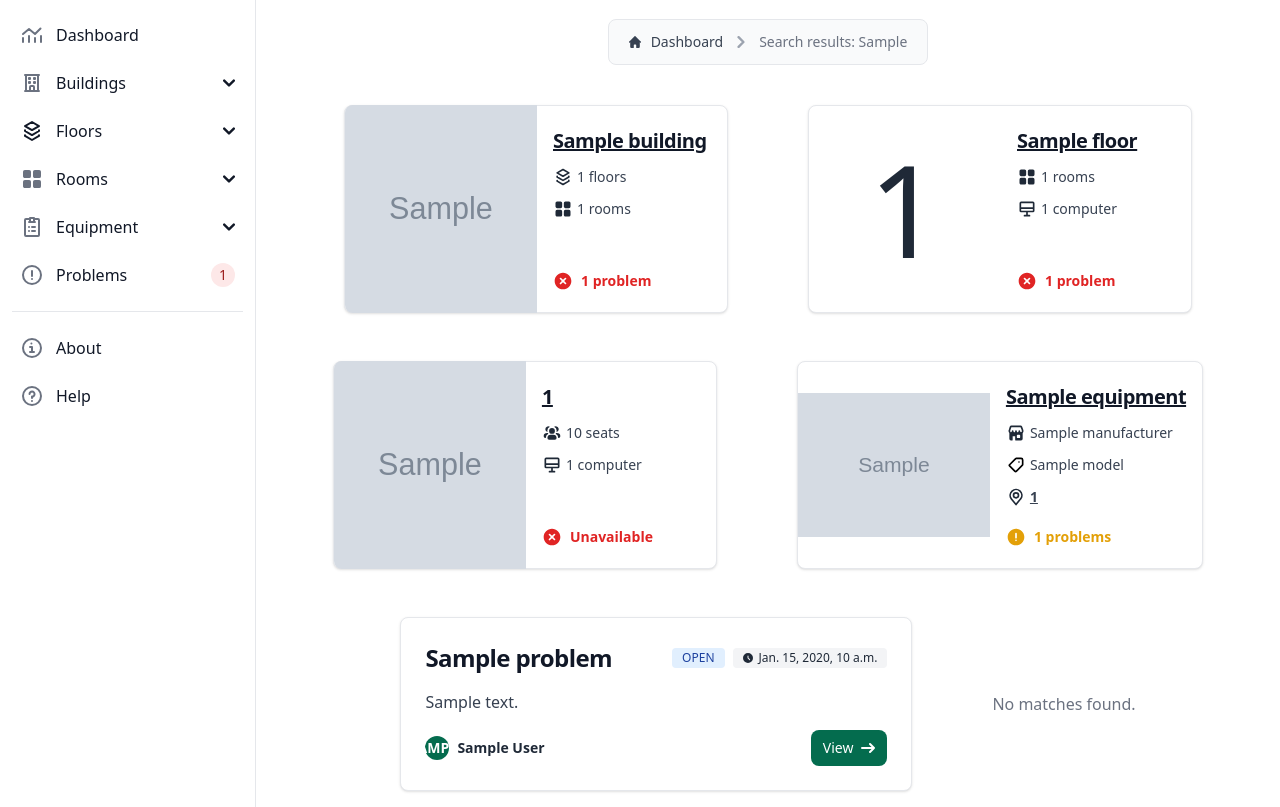
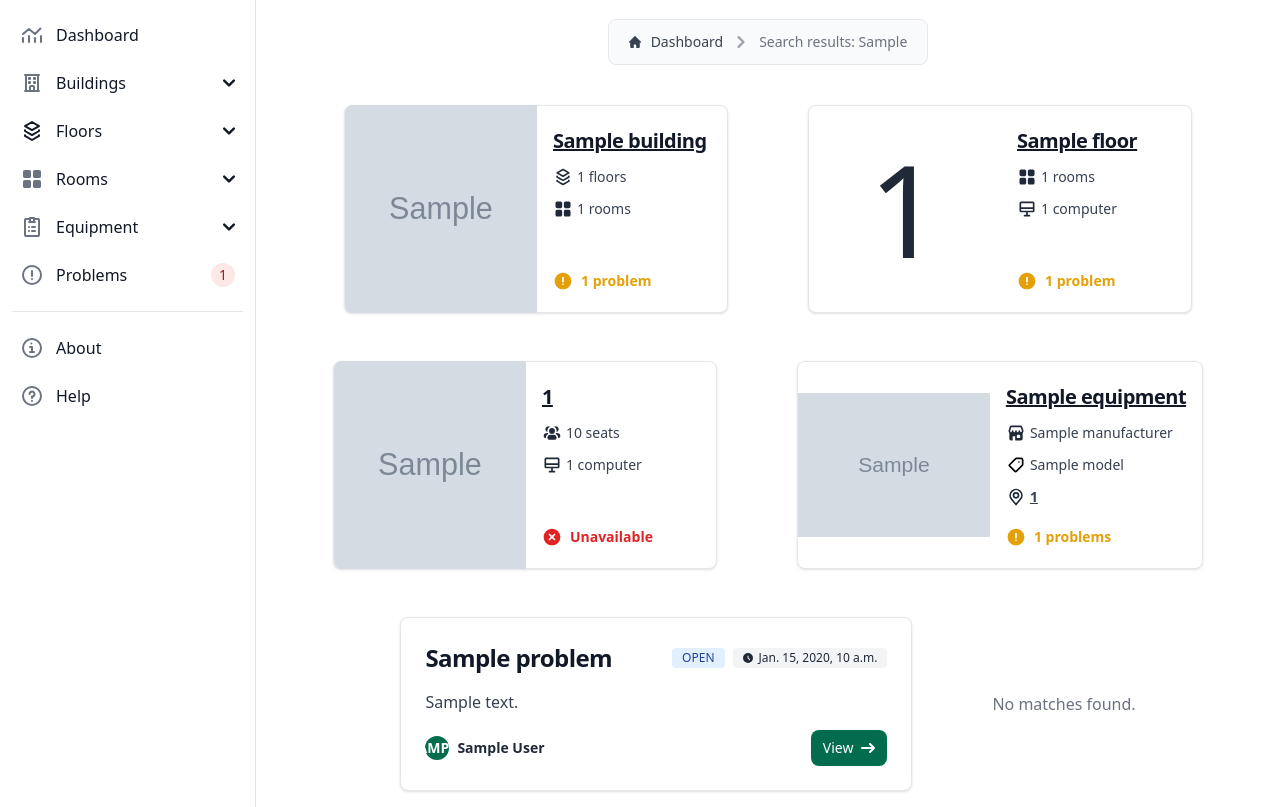
Before and after one commit to Theophile-Wemaere/aubouleau, a Django app: template aubouleau_web/templates/aubouleau_web/search.html in a window 1280 px wide. Shown: the part 75-882 px from the top of the page. Run offline with Django 5.2, Linux system fonts and the light colour scheme; the template is opened without the code that fills it: most values are stand-ins (such as "Sample title", 1, 10 or a date in 2020); grey boxes marked "Sample" are stand-in pictures; style sheets or scripts are compiled from the project's sources; parts of the project's set-up code (start-up, migrations or seed data) failed here and were passed over; some libraries are stand-ins or nearby versions.

Commit message:
fixed display issues in search results for buildings and floors

```diff
--- a/aubouleau_web/templates/aubouleau_web/search.html
+++ b/aubouleau_web/templates/aubouleau_web/search.html
@@ -52,8 +52,8 @@
                     {# Problems indicator #}
                     {% if building.count_open_problems > 0 %}
                     <div class="flex flex-row items-center gap-2 mt-2">
-                        <svg class="w-[20px] h-[20px] text-red-600" aria-hidden="true" xmlns="http://www.w3.org/2000/svg" width="24" height="24" fill="currentColor" viewBox="0 0 24 24"><path fill-rule="evenodd" d="M2 12C2 6.477 6.477 2 12 2s10 4.477 10 10-4.477 10-10 10S2 17.523 2 12Zm7.707-3.707a1 1 0 0 0-1.414 1.414L10.586 12l-2.293 2.293a1 1 0 1 0 1.414 1.414L12 13.414l2.293 2.293a1 1 0 0 0 1.414-1.414L13.414 12l2.293-2.293a1 1 0 0 0-1.414-1.414L12 10.586 9.707 8.293Z" clip-rule="evenodd"></path></svg>
-                        <p class="font-bold text-sm text-red-600">{{ building.count_open_problems }} problem{{ building.count_open_problems|pluralize }}</p>
+                        <svg class="w-[20px] h-[20px] text-yellow-400" aria-hidden="true" xmlns="http://www.w3.org/2000/svg" width="24" height="24" fill="currentColor" viewBox="0 0 24 24"><path fill-rule="evenodd" d="M2 12C2 6.477 6.477 2 12 2s10 4.477 10 10-4.477 10-10 10S2 17.523 2 12Zm11-4a1 1 0 1 0-2 0v5a1 1 0 1 0 2 0V8Zm-1 7a1 1 0 1 0 0 2h.01a1 1 0 1 0 0-2H12Z" clip-rule="evenodd"></path></svg>
+                        <p class="font-bold text-sm text-yellow-400">{{ building.count_open_problems }} problem{{ building.count_open_problems|pluralize }}</p>
                     </div>
                     {% else %}
                     <div class="flex flex-row items-center gap-2 mt-2">
@@ -90,8 +90,8 @@
                     {# Problems indicator #}
                     {% if floor.count_open_problems > 0 %}
                     <div class="flex flex-row items-center gap-2 mt-2">
-                        <svg class="w-[20px] h-[20px] text-red-600" aria-hidden="true" xmlns="http://www.w3.org/2000/svg" width="24" height="24" fill="currentColor" viewBox="0 0 24 24"><path fill-rule="evenodd" d="M2 12C2 6.477 6.477 2 12 2s10 4.477 10 10-4.477 10-10 10S2 17.523 2 12Zm7.707-3.707a1 1 0 0 0-1.414 1.414L10.586 12l-2.293 2.293a1 1 0 1 0 1.414 1.414L12 13.414l2.293 2.293a1 1 0 0 0 1.414-1.414L13.414 12l2.293-2.293a1 1 0 0 0-1.414-1.414L12 10.586 9.707 8.293Z" clip-rule="evenodd"></path></svg>
-                        <p class="font-bold text-sm text-red-600">{{ floor.count_open_problems }} problem{{ floor.count_open_problems|pluralize }}</p>
+                        <svg class="w-[20px] h-[20px] text-yellow-400" aria-hidden="true" xmlns="http://www.w3.org/2000/svg" width="24" height="24" fill="currentColor" viewBox="0 0 24 24"><path fill-rule="evenodd" d="M2 12C2 6.477 6.477 2 12 2s10 4.477 10 10-4.477 10-10 10S2 17.523 2 12Zm11-4a1 1 0 1 0-2 0v5a1 1 0 1 0 2 0V8Zm-1 7a1 1 0 1 0 0 2h.01a1 1 0 1 0 0-2H12Z" clip-rule="evenodd"></path></svg>
+                        <p class="font-bold text-sm text-yellow-400">{{ floor.count_open_problems }} problem{{ building.count_open_problems|pluralize }}</p>
                     </div>
                     {% else %}
                     <div class="flex flex-row items-center gap-2 mt-2">
```
